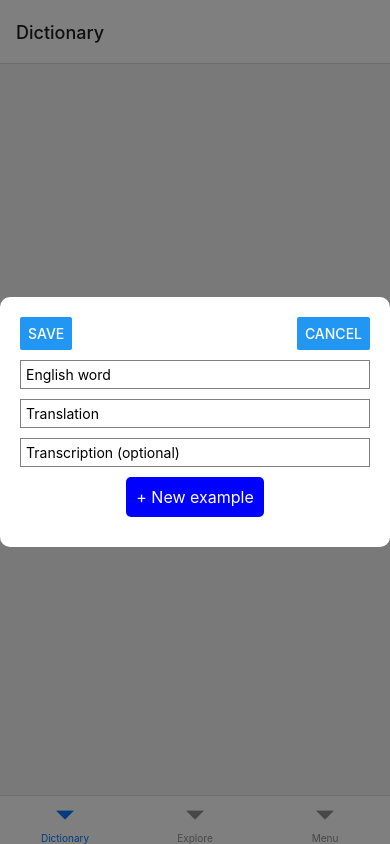
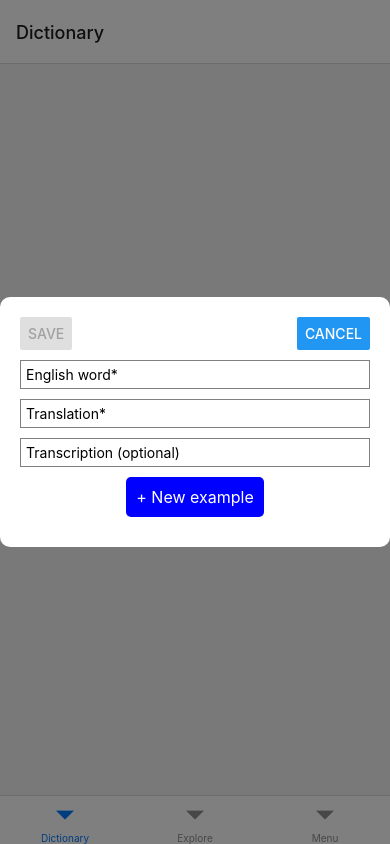
Before and after one commit to chopdev/flashcards_app, a React Native app in the folder SimpleDictionary/: screen /Dictionary in a window 390 px wide. Both pictures are taken after a click on the button "ADD WORD". Built offline with nearby package versions, Linux system fonts and the light colour scheme.

Commit message:
add ability to add words & text to speach

```diff
--- a/SimpleDictionary/DictionaryScreen.js
+++ b/SimpleDictionary/DictionaryScreen.js
@@ -4,6 +4,8 @@ import axios from 'axios';
 import {parseToWords} from './parsers/jsonParser'
 import testData from './parsers/test_export.json'
 import Modal from "react-native-modal";
+import { Word } from './models/wordEntity';
+import * as Speech from 'expo-speech';
 
 const styles = StyleSheet.create({
   container: {
@@ -79,6 +81,9 @@ const DictionaryScreen = () => {
     fetchWords();
   }, []);
 
+  // Disable Save button if English word is empty
+  const isSaveDisabled = !newWord.eng.trim() || !newWord.translation.trim();
+
   const addExample = () => {
     if (newWord.examples.length < 4) {
       setNewWord(prevState => ({
@@ -126,17 +131,21 @@ const DictionaryScreen = () => {
       // });
       // setPictureAssociation(pictureResponse.data.pictureUrl);
 
-      if (!newWord.eng || !newWord.translation) {
+      if (isSaveDisabled) {
         return;
       }
 
       // After fetching proposed translation and picture association, add the new word to the dictionary
-      const updatedWords = [...words, newWord];
+
+      console.log("adding word: " + JSON.stringify(newWord))
+      const wordEntity = new Word(newWord.eng, newWord.translation, newWord.transcription, newWord.examples);
+
+      const updatedWords = [wordEntity, ...words];
       setWords(updatedWords);
       setNewWord({
         eng: '',
+        translation: '',
         transcription: '',
-        translation: '',
         examples: [],
       });
       // Close the modal after adding the word
@@ -168,7 +177,7 @@ const DictionaryScreen = () => {
           <View style={styles.wordContainer} key={index}>
             <Text style={styles.engText}>{word.eng}</Text>
             <Text style={styles.translationsText}>{word.translations}</Text>
-            {/* Add button to play pronunciation */}
+            <Button title="Play" onPress={() => Speech.speak(word.eng)} />
         </View>
         ))}
       </ScrollView>}
@@ -184,18 +193,18 @@ const DictionaryScreen = () => {
         <View style={styles.modalContainer}>
           <View style={styles.modalContent}>
             <View style={styles.buttonsContainer}>
-              <Button title="Save" onPress={handleAddWord} />
+              <Button title="Save" onPress={handleAddWord} disabled={isSaveDisabled} />
               <Button title="Cancel" onPress={() => handleModalVisible(false)} />
             </View>
             <TextInput
               style={styles.input}
-              placeholder="English word"
+              placeholder="English word*"
               value={newWord.eng}
               onChangeText={(text) => setNewWord(prevState => ({ ...prevState, eng: text }))}
             />
             <TextInput
               style={styles.input}
-              placeholder="Translation"
+              placeholder="Translation*"
               value={newWord.translation}
               onChangeText={(text) => setNewWord(prevState => ({ ...prevState, translation: text }))}
             />
--- a/SimpleDictionary/models/wordEntity.js
+++ b/SimpleDictionary/models/wordEntity.js
@@ -1,5 +1,5 @@
 export class Word {
-    constructor(eng, translations, examples) {
+    constructor(eng, translations, transcription, examples) {
         if (eng == null || eng == '') {
             throw new Error('Word cannot be empty');
         }
@@ -9,11 +9,16 @@ export class Word {
 
         this._eng = eng;
         this._translations = translations;
+        this._transcription = transcription;
         this._examples = examples;
     }
 
     get eng() {
         return this._eng;
+    }
+
+    get transcription() {
+        return this._transcription;
     }
 
     get translations() {
--- a/SimpleDictionary/package.json
+++ b/SimpleDictionary/package.json
@@ -13,6 +13,7 @@
     "@react-navigation/native": "^6.1.15",
     "axios": "^1.6.7",
     "expo": "~50.0.8",
+    "expo-speech": "^11.7.0",
     "expo-status-bar": "~1.11.1",
     "react": "18.2.0",
     "react-native": "0.73.4",
--- a/SimpleDictionary/parsers/excelParser.js
+++ b/SimpleDictionary/parsers/excelParser.js
@@ -1,5 +1,5 @@
 import xlsx from 'xlsx';
-import Word from '../models/wordEntity';
+import { Word } from '../models/wordEntity';
 
 const rowSeparator = '\n\n';
 const fieldSeparator = ';;';
--- a/SimpleDictionary/parsers/jsonParser.js
+++ b/SimpleDictionary/parsers/jsonParser.js
@@ -1,4 +1,4 @@
-import {Word}  from '../models/wordEntity';
+import { Word } from '../models/wordEntity';
 
 const cyrillicPattern = /[а-яА-ЯЁё]/;
 
```
